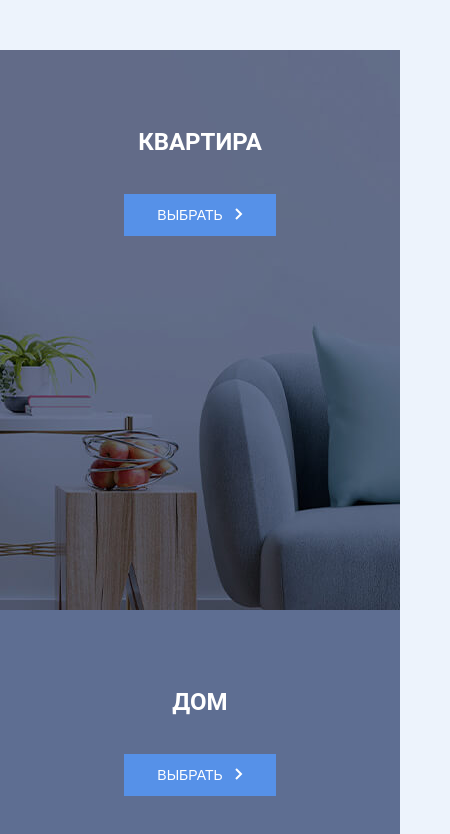
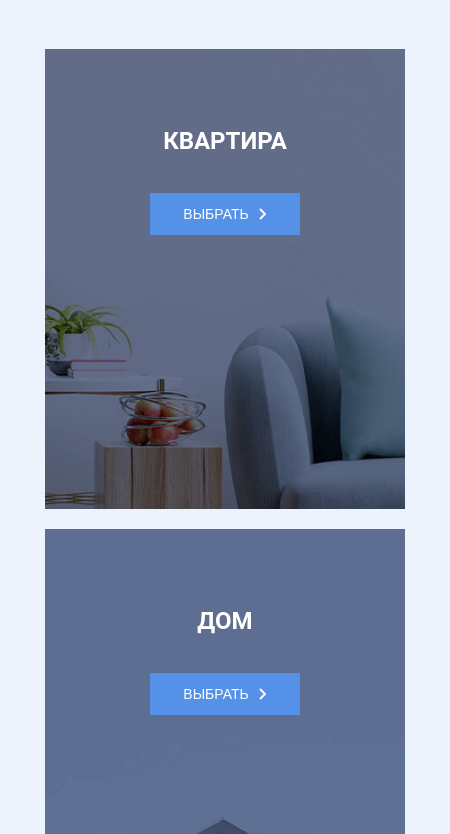
Before and after one commit to Oleeesya/equipment-selesction, a plain HTML site: page index.html in a window 390 px wide. Shown: the part 151-985 px from the top of the page, 450 px wide, since content can reach past the window. Drawn offline with Linux system fonts and the light colour scheme.

Commit message:
добавить адаптивность

```diff
--- a/index.css
+++ b/index.css
@@ -47,22 +47,35 @@
 
 .elements__element {
   box-sizing: border-box;
-  margin: 0;
+  margin: 0 auto;
   padding: 0;
-  max-width: 400px;
+  width: 32.2%;
+  height: 560px;
   display: flex;
   justify-content: center;
   text-align: center;
   position: relative;
 }
 
-.elements__image {
-  box-sizing: border-box;
-  margin: 0;
-  padding: 0;
-  width: 400px;
-  height: 560px;
-  object-fit: cover;
+.elements__element_type-flat {
+  background-image: url(img/flat.jpg);
+  width: 100%;
+  background-repeat: no-repeat;
+  background-size: cover;
+}
+
+.elements__element_type-house {
+  background-image: url(img/house.jpg);
+  width: 100%;
+  background-repeat: no-repeat;
+  background-size: cover;
+}
+
+.elements__element_type-business {
+  background-image: url(img/business.jpg);
+  width: 100%;
+  background-repeat: no-repeat;
+  background-size: cover;
 }
 
 .elements__description {
@@ -81,6 +94,10 @@
   text-transform: uppercase;
 }
 
+.elements__link {
+  text-decoration: none;
+}
+
 .elements__choose {
   box-sizing: border-box;
   margin: 0 auto;
@@ -93,9 +110,96 @@
   cursor: pointer;
   color: #FFF;
   border: none;
+  display: flex;
+  align-items: center;
 }
 
 .elements__choose::after {
   margin-left: 12px;
   content: url(img/Vector51.svg);
 }
+
+@media (max-width: 1200px) {
+  .page {
+    width: 1140px;
+  }
+}
+
+@media (max-width: 991px) {
+  .page {
+    width: 840px;
+  }
+
+  .elements__element {
+    height: 420px;
+  }
+
+  .header__title {
+    font-size: 25px;
+  }
+
+  .elements__title {
+    font-size: 20px;
+  }
+
+  .elements__choose {
+    padding: 12px 28px 10px 28px;
+  }
+}
+
+@media (max-width: 768px) {
+  .page {
+    width: 640px;
+  }
+
+  .elements__element {
+    height: 340px;
+  }
+
+  .header__title {
+    font-size: 22px;
+  }
+
+  .elements__title {
+    font-size: 18px;
+  }
+
+  .elements__choose {
+    padding: 10px 25px 9px 25px;
+    font-size: 14px;
+  }
+
+  .elements__choose::after {
+    margin-left: 10px;
+    font-size: 10px;
+  }
+}
+
+@media (max-width: 576px) {
+  .page {
+    width: 450px;
+  }
+
+  .elements {
+    display: block;
+  }
+
+  .elements__element {
+    width: 80%;
+    height: 460px;
+    margin-bottom: 20px;
+  }
+
+  .header__title {
+    font-size: 25px;
+  }
+
+  .elements__title {
+    font-size: 24px;
+  }
+
+  .elements__choose {
+    padding: 14px 33px 12px 33px;
+    font-size: 14px;
+  }
+}
--- a/index.html
+++ b/index.html
@@ -16,28 +16,28 @@
         </header>
         <section class="elements">
             <article class="elements__element">
-                <img class="elements__image" src="img/flat.jpg" alt="Квартира">
+                <div class="elements__element_type-flat"></div>
                 <div class="elements__description">
                     <h2 class="elements__title">Квартира</h2>
-                    <a href="" target="_blank">
+                    <a href="" target="_blank" class="elements__link">
                         <button class="elements__choose" type="button">Выбрать</button>
                     </a>
                 </div>
             </article>
             <article class="elements__element">
-                <img class="elements__image" src="img/house.jpg" alt="Дом">
+                <div class="elements__element_type-house"></div>
                 <div class="elements__description">
                     <h2 class="elements__title">Дом</h2>
-                    <a href="" target="_blank">
+                    <a href="" target="_blank" class="elements__link">
                         <button class="elements__choose" type="button">Выбрать</button>
                     </a>
                 </div>
             </article>
             <article class="elements__element">
-                <img class="elements__image" src="img/business.jpg" alt="Бизнес">
+                <div class="elements__element_type-business"></div>
                 <div class="elements__description">
                     <h2 class="elements__title">Бизнес</h2>
-                    <a href="" target="_blank">
+                    <a href="" target="_blank" class="elements__link">
                         <button class="elements__choose" type="button">Выбрать</button>
                     </a>
                 </div>
```
